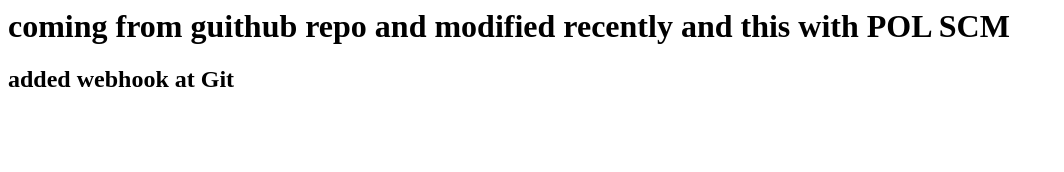
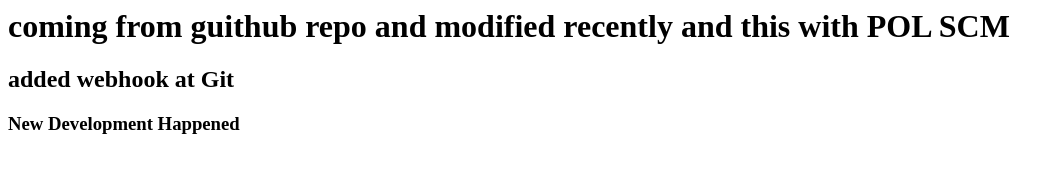
Before and after one commit to Shivadevops2023/webserverd2, a plain HTML site: page index.html in a window 1280 px wide. Shown: the whole page, without its empty margins (0-1064 px from the left). Drawn offline with Linux system fonts and the light colour scheme.

Commit message:
Update index.html

```diff
--- a/index.html
+++ b/index.html
@@ -1,2 +1,3 @@
 <h1>coming from guithub repo and modified recently and this with POL SCM</h1>
 <h2> added webhook at Git </h2>
+<h3> New Development Happened </h3>
```
